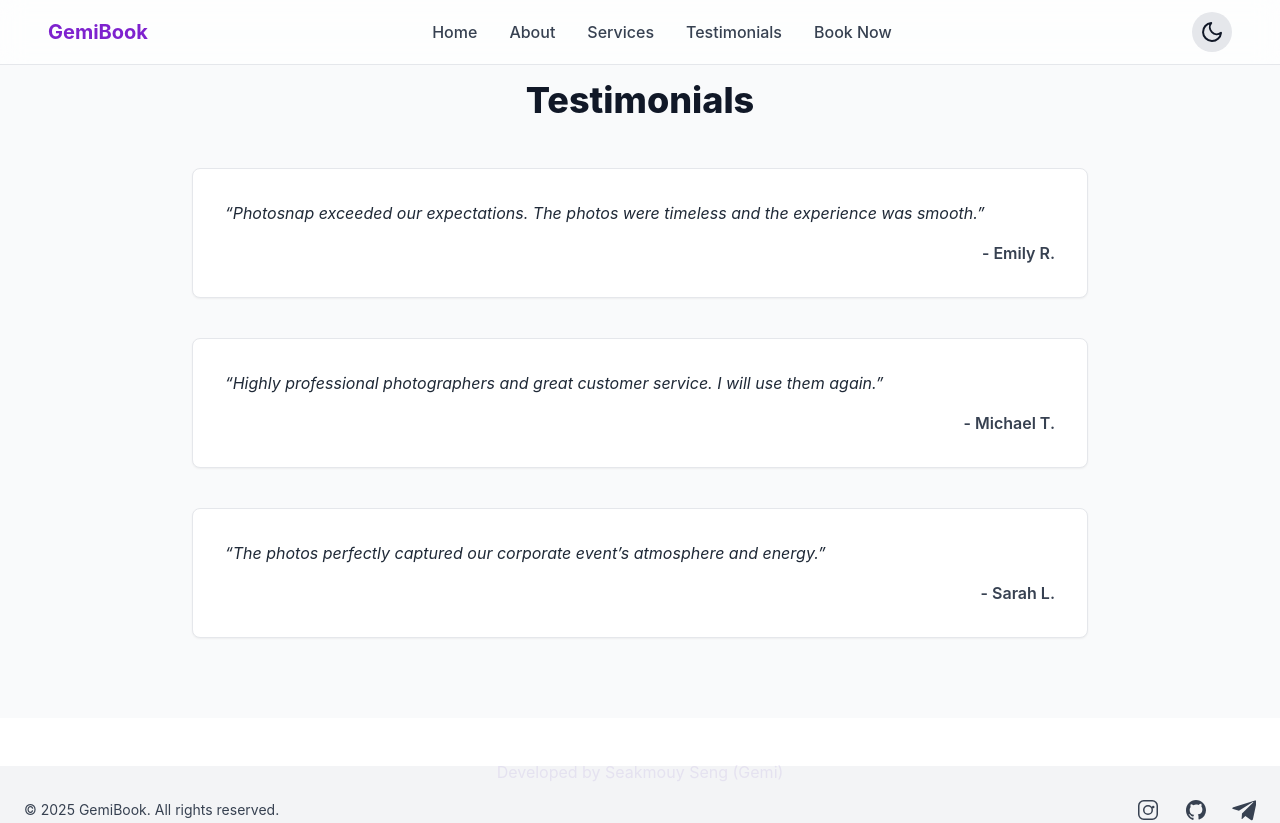
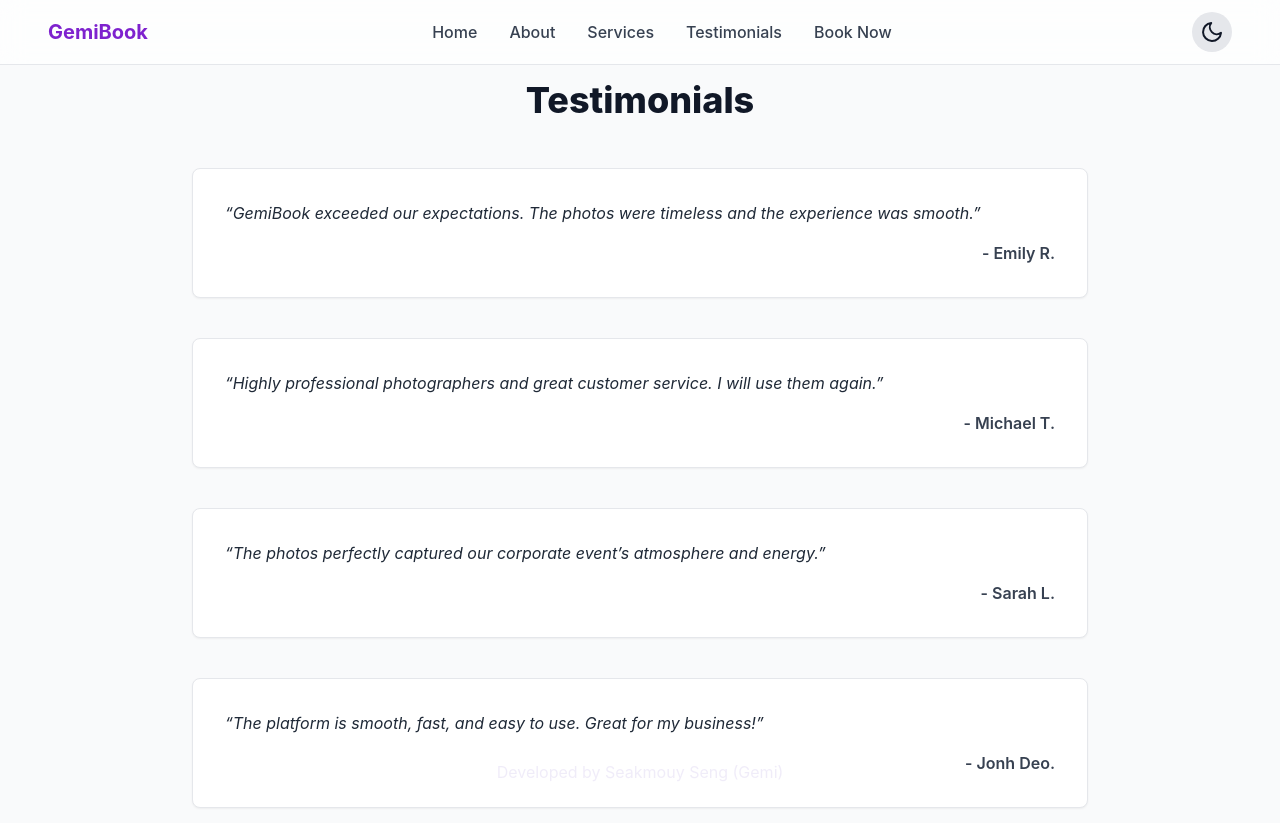
Before and after one commit to GemiGemiMouy/photo-booking-platform, a React (Vite) app: page /testimonials in a window 1280 px wide. Shown: the top 823 px of the page. Built offline with nearby package versions, Linux system fonts and the light colour scheme.

Commit message:
update status

```diff
--- a/src/components/Navbar.jsx
+++ b/src/components/Navbar.jsx
@@ -181,7 +181,6 @@ export default function Navbar({ darkMode, toggleDarkMode }) {
     >
       Booking
     </Link>
-    {/* Removed dark mode toggle button here */}
   </div>
 )}
 
--- a/src/pages/Home.jsx
+++ b/src/pages/Home.jsx
@@ -69,6 +69,11 @@ function Testimonials() {
       name: "Sophia L.",
       quote: "Event photos were amazing and perfectly timed. Great experience overall.",
     },
+    {
+      id: 4,
+    name: "Jonh Deo.",
+    quote: "The platform is smooth, fast, and easy to use. Great for my business!",
+  },
   ];
 
   const [index, setIndex] = useState(0);
--- a/src/pages/Testimonials.jsx
+++ b/src/pages/Testimonials.jsx
@@ -4,7 +4,7 @@ import { motion } from "framer-motion";
 const testimonials = [
   {
     name: "Emily R.",
-    text: "Photosnap exceeded our expectations. The photos were timeless and the experience was smooth.",
+    text: "GemiBook exceeded our expectations. The photos were timeless and the experience was smooth.",
   },
   {
     name: "Michael T.",
@@ -13,6 +13,10 @@ const testimonials = [
   {
     name: "Sarah L.",
     text: "The photos perfectly captured our corporate event’s atmosphere and energy.",
+  },
+   {
+    name: "Jonh Deo.",
+    text: "The platform is smooth, fast, and easy to use. Great for my business!",
   },
 ];
 
```
